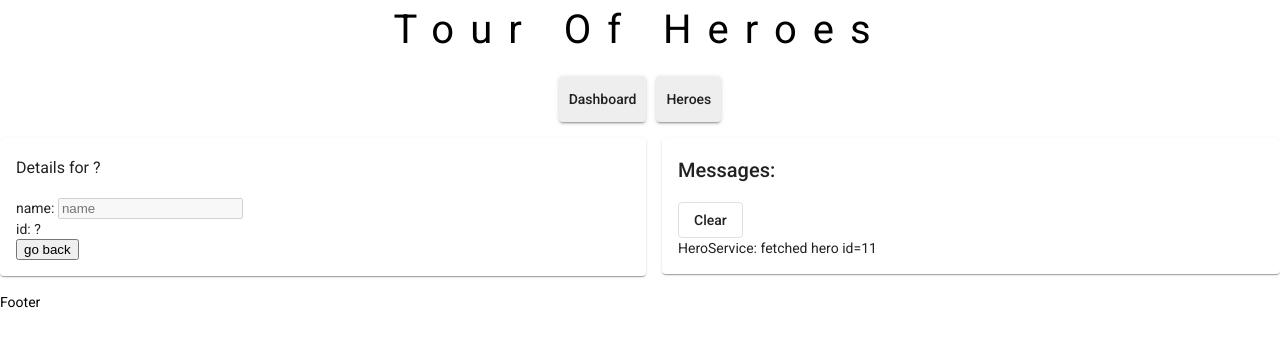
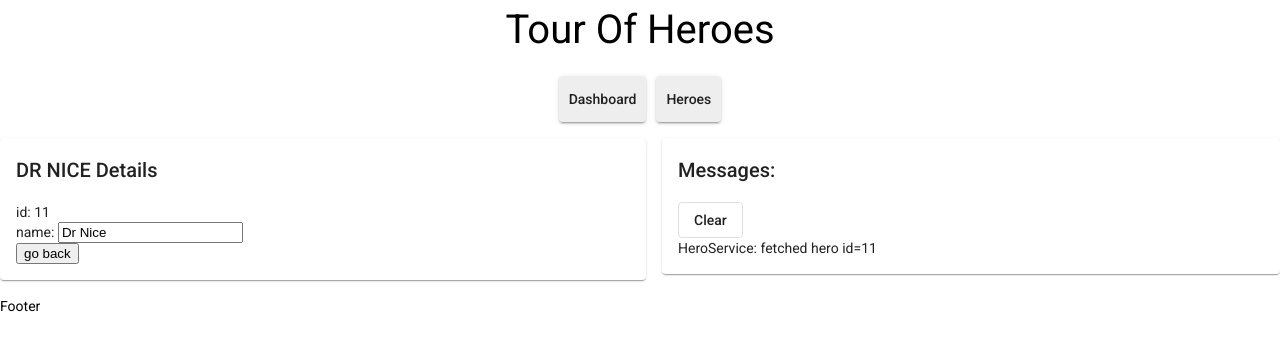
Before and after one commit to littleh322/Tour-Of-Heroes, an Angular app: page /detail/11 in a window 1280 px wide. Shown: the top 350 px of the page. Built offline with nearby package versions, Linux system fonts and the light colour scheme.

Commit message:
issue #12 - fix details view

```diff
--- a/src/app/app.component.html
+++ b/src/app/app.component.html
@@ -6,7 +6,7 @@
     gdRows.lt-md="auto auto auto auto auto"
 >
     <div gdArea="header" fxLayout="column" class="header">
-        <h1 style="margin: 0 auto; font-size: 40px; line-height: 60px; letter-spacing: 16px;">{{title}}</h1>
+        <h1 style="margin: 0 auto; font-size: 40px; line-height: 60px; ">{{title}}</h1>
     </div>
     <div gdArea="nav" fxLayout="column" class="header">
         <nav class="home-nav">
--- a/src/app/components/hero-detail/hero-detail.component.html
+++ b/src/app/components/hero-detail/hero-detail.component.html
@@ -1,23 +1,23 @@
-<div>
+<!-- <div>
     <h3>Details for
         <span *ngIf="hero">{{hero.name}}</span>
         <span *ngIf="!hero">?</span>
     </h3>
-    <!-- START: ngIF:!hero display placeholder. -->
+    /** START: ngIF:!hero display placeholder. */
     <div *ngIf="!hero">name: <input  disabled placeholder="name" /></div>
     <div *ngIf="hero" class="hero-input">
         <label>name:
             <input  [(ngModel)]="hero.name"placeholder="name" />
         </label>
     </div>
-    <!-- END: ngIF:!hero display placeholder. -->
+    /** END: ngIF:!hero display placeholder. */
     <div>
         id: <span *ngIf="!hero">?</span>
         <span *ngIf="hero">{{hero.id}}</span>
     </div>
     <button (click)="goBack()">go back</button>
-</div>
-<!--
+</div> -->
+
 <div *ngIf="hero">
   <h2>{{hero.name | uppercase}} Details</h2>
   <div><span>id: </span>{{hero.id}}</div>
@@ -26,4 +26,5 @@
       <input [(ngModel)]="hero.name" placeholder="name"/>
     </label>
   </div>
-</div> -->
+  <button (click)="goBack()">go back</button>
+</div>
--- a/src/app/services/hero-service/hero.service.ts
+++ b/src/app/services/hero-service/hero.service.ts
@@ -17,6 +17,6 @@ export class HeroService {
   getHero(id: number): Observable<Hero> {
     // TODO: send the message _after_ fetching the hero
     this.messageService.add(`HeroService: fetched hero id=${id}`);
-    return of(HEROES[id]);
+    return of(HEROES.find((hero) => (hero.id = id)));
   }
 }
```
Lines whose indentation alone changed are shown as unchanged.
